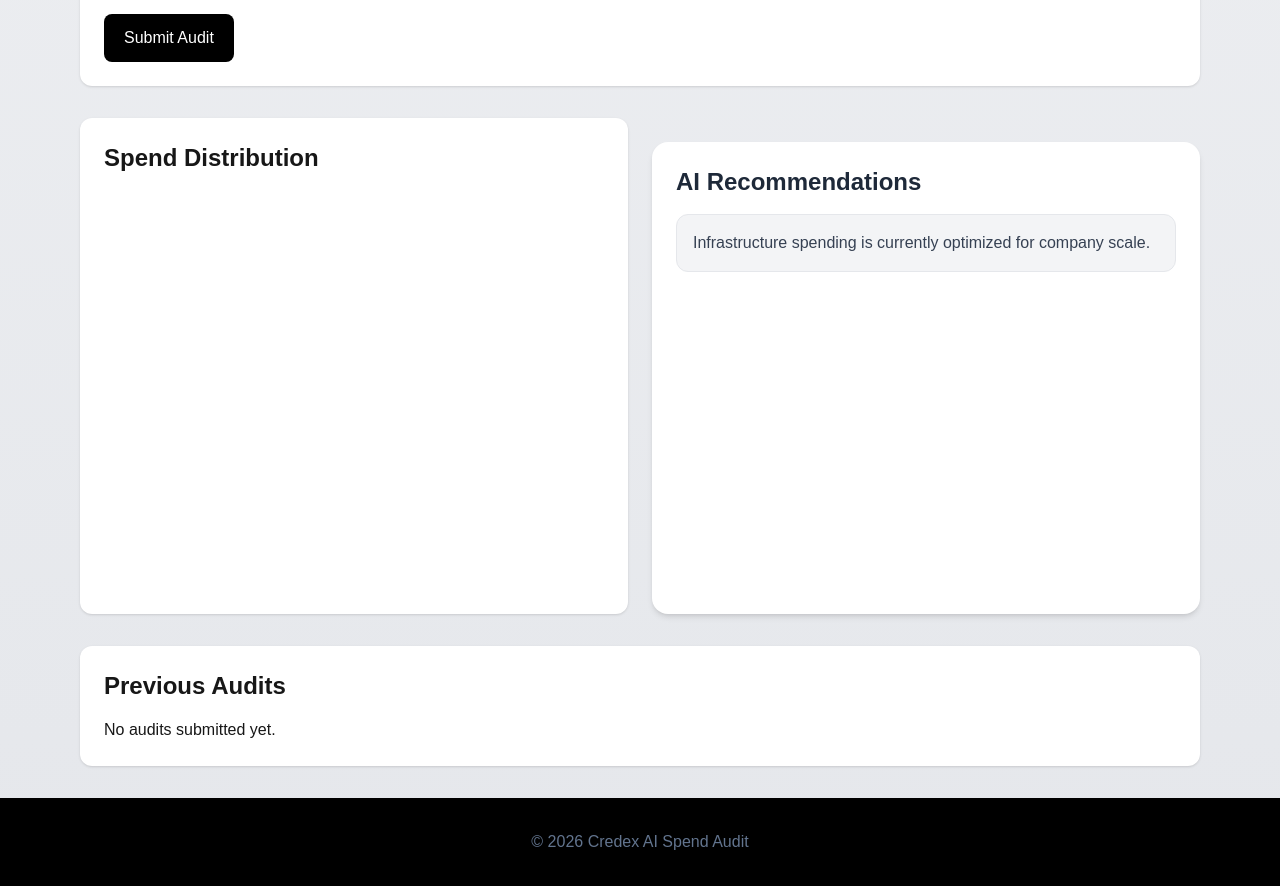
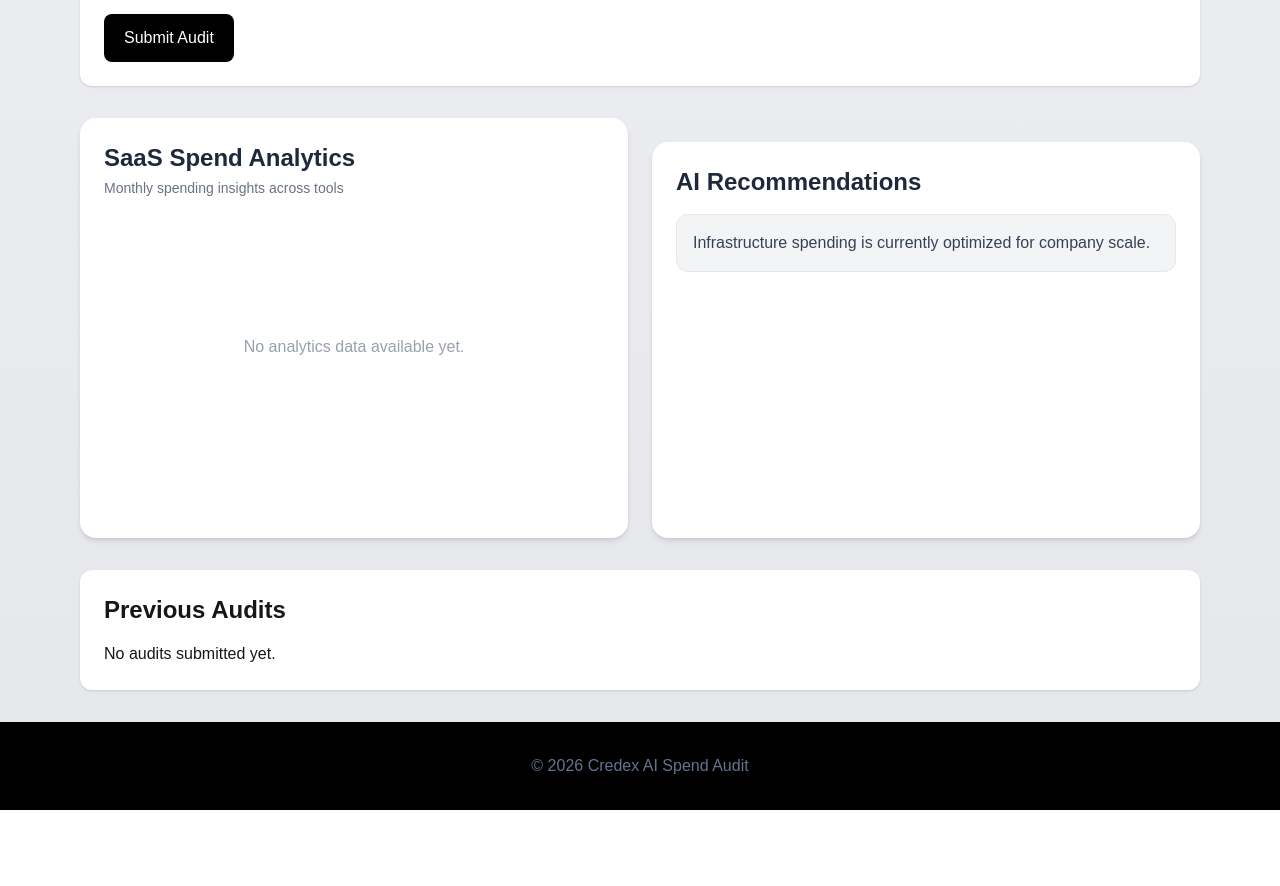
Before and after one commit to shaiksabihasabiha26/credex-ai-spend-audit, a Next.js app: page / in a window 1280 px wide. Shown: the part 1304-2190 px from the top of the page. After the commit the page ends 2114 px from the top, so only its background shows below. Built offline with nearby package versions, Linux system fonts and the light colour scheme.

Commit message:
style: improve spend analytics dashboard

```diff
--- a/components/SpendChart.tsx
+++ b/components/SpendChart.tsx
@@ -1,10 +1,13 @@
 "use client";
 
 import {
-  PieChart,
-  Pie,
+  BarChart,
+  Bar,
+  XAxis,
+  YAxis,
   Tooltip,
   ResponsiveContainer,
+  CartesianGrid,
 } from "recharts";
 
 type AuditItem = {
@@ -13,37 +16,52 @@ type AuditItem = {
   monthlySpend: string;
 };
 
+type Props = {
+  auditData: AuditItem[];
+};
+
 export default function SpendChart({
   auditData,
-}: {
-  auditData: AuditItem[];
-}) {
+}: Props) {
   const chartData = auditData.map((item) => ({
     name: item.tool,
-    value: Number(item.monthlySpend),
+    spend: Number(item.monthlySpend),
   }));
 
   return (
-    <div className="bg-white p-6 rounded-xl shadow">
-      <h2 className="text-2xl font-semibold mb-4">
-        Spend Distribution
-      </h2>
+    <div className="bg-white rounded-2xl shadow-md p-6 h-[420px]">
+      <div className="mb-6">
+        <h2 className="text-2xl font-bold text-gray-800">
+          SaaS Spend Analytics
+        </h2>
 
-      <div className="w-full h-[400px]">
-        <ResponsiveContainer width="100%" height="100%">
-          <PieChart>
-            <Pie
-              data={chartData}
-              dataKey="value"
-              outerRadius={120}
-              fill="#000"
-              label
-            />
+        <p className="text-gray-500 text-sm mt-1">
+          Monthly spending insights across tools
+        </p>
+      </div>
+
+      {chartData.length === 0 ? (
+        <div className="flex items-center justify-center h-[250px] text-gray-400">
+          No analytics data available yet.
+        </div>
+      ) : (
+        <ResponsiveContainer width="100%" height="80%">
+          <BarChart data={chartData}>
+            <CartesianGrid strokeDasharray="3 3" />
+
+            <XAxis dataKey="name" />
+
+            <YAxis />
 
             <Tooltip />
-          </PieChart>
+
+            <Bar
+              dataKey="spend"
+              radius={[10, 10, 0, 0]}
+            />
+          </BarChart>
         </ResponsiveContainer>
-      </div>
+      )}
     </div>
   );
 }
```
